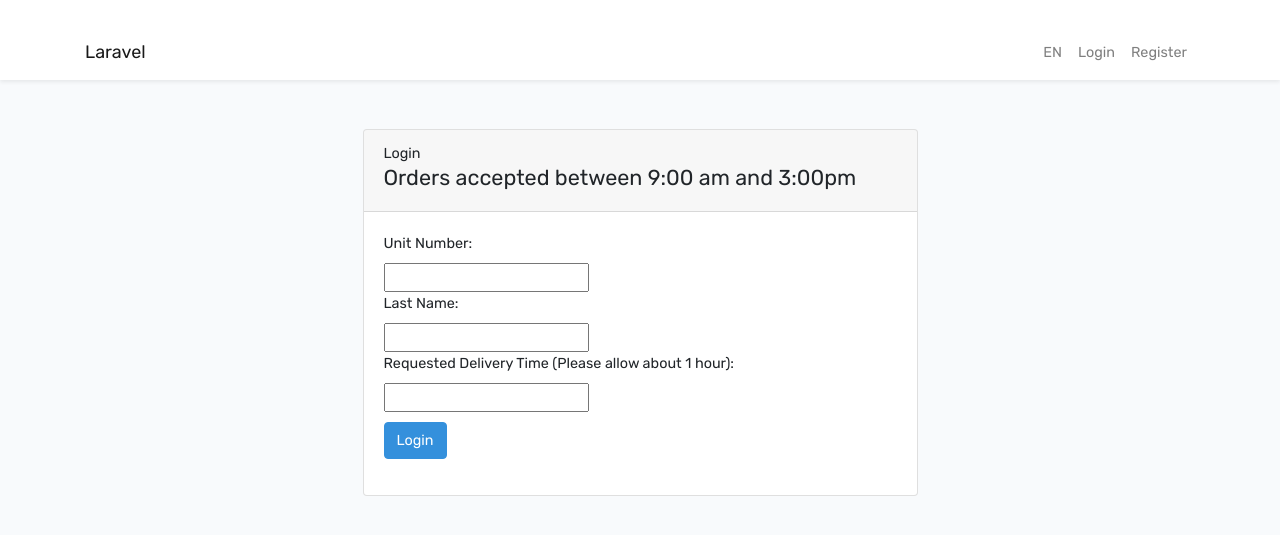
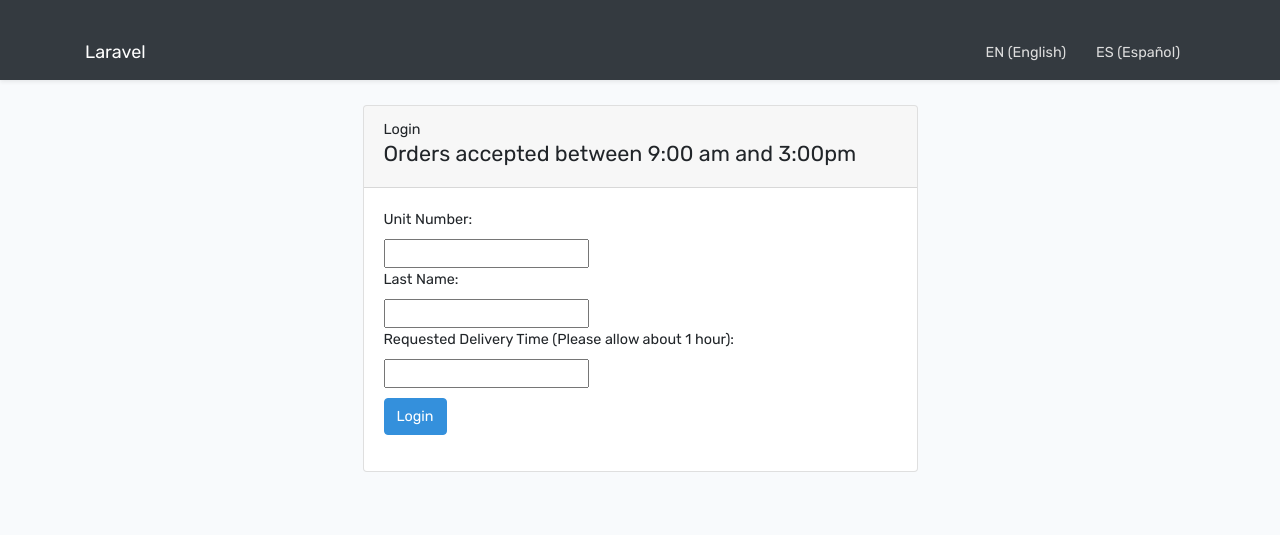
Before and after one commit to rjmchi/palapamenu, a Laravel app: page /register in a window 1280 px wide. Shown: the top 535 px of the page. Run offline with Laravel 8, Linux system fonts and the light colour scheme; tables that the repository leaves empty hold one stand-in row (values such as "Sample post"); parts of the project's set-up code (start-up, migrations or seed data) failed here and were passed over; some libraries are stand-ins or nearby versions; some web fonts are replaced.

Commit message:
format changes

```diff
--- a/resources/views/layouts/app.blade.php
+++ b/resources/views/layouts/app.blade.php
@@ -21,70 +21,29 @@
 </head>
 <body>
     <div id="app">
-        <nav class="navbar navbar-expand-md navbar-light bg-white shadow-sm">
+        <main>
+
+            <nav class="navbar navbar-expand-md navbar-dark bg-dark shadow-sm">
             <div class="container">
                 <a class="navbar-brand" href="{{ url('/') }}">
-                    {{ config('app.name', 'Laravel') }}
+                    {{ config('app.name', 'Los Palmares') }}
                 </a>
-                <button class="navbar-toggler" type="button" data-toggle="collapse" data-target="#navbarSupportedContent" aria-controls="navbarSupportedContent" aria-expanded="false" aria-label="{{ __('Toggle navigation') }}">
-                    <span class="navbar-toggler-icon"></span>
-                </button>
-
-                <div class="collapse navbar-collapse" id="navbarSupportedContent">
-                    <!-- Left Side Of Navbar -->
-                    <ul class="navbar-nav mr-auto">
-
-                    </ul>
-
+                <div id="navbarSupportedContent">
                     <!-- Right Side Of Navbar -->
                     <ul class="navbar-nav ml-auto">
                         @if(count(config('app.languages')) > 1)
-                            <li class="nav-item dropdown d-md-down-none">
-                                <a class="nav-link" data-toggle="dropdown" href="#" role="button" aria-haspopup="true" aria-expanded="false">
-                                    {{ strtoupper(app()->getLocale()) }}
-                                </a>
-                                <div class="dropdown-menu dropdown-menu-right">
-                                    @foreach(config('app.languages') as $langLocale => $langName)
-                                        <a class="dropdown-item" href="{{ url()->current() }}?change_language={{ $langLocale }}">{{ strtoupper($langLocale) }} ({{ $langName }})</a>
-                                    @endforeach
-                                </div>
-                            </li>
+                            @foreach(config('app.languages') as $langLocale => $langName)
+                                <a class="lang" href="{{ url()->current() }}?change_language={{ $langLocale }}">{{ strtoupper($langLocale) }} ({{ $langName }})</a>
+                            @endforeach
                         @endif
-                        <!-- Authentication Links -->
-                        @guest
-                            <li class="nav-item">
-                                <a class="nav-link" href="{{ route('login') }}">{{ __('Login') }}</a>
-                            </li>
-                            @if (Route::has('register'))
-                                <li class="nav-item">
-                                    <a class="nav-link" href="{{ route('register') }}">{{ __('Register') }}</a>
-                                </li>
-                            @endif
-                        @else
-                            <li class="nav-item dropdown">
-                                <a id="navbarDropdown" class="nav-link dropdown-toggle" href="#" role="button" data-toggle="dropdown" aria-haspopup="true" aria-expanded="false" v-pre>
-                                    {{ Auth::user()->name }} <span class="caret"></span>
-                                </a>
-
-                                <div class="dropdown-menu dropdown-menu-right" aria-labelledby="navbarDropdown">
-                                    <a class="dropdown-item" href="{{ route('logout') }}"
-                                       onclick="event.preventDefault();
-                                                     document.getElementById('logout-form').submit();">
-                                        {{ __('Logout') }}
-                                    </a>
-
-                                    <form id="logout-form" action="{{ route('logout') }}" method="POST" style="display: none;">
-                                        @csrf
-                                    </form>
-                                </div>
-                            </li>
-                        @endguest
                     </ul>
                 </div>
             </div>
         </nav>
 
-        <main class="py-4">
+            @if ($flash=session('message'))
+                <div class="alert alert-success" role="alert">{{$flash}}</div>
+            @endif
             @yield('content')
         </main>
     </div>
```
